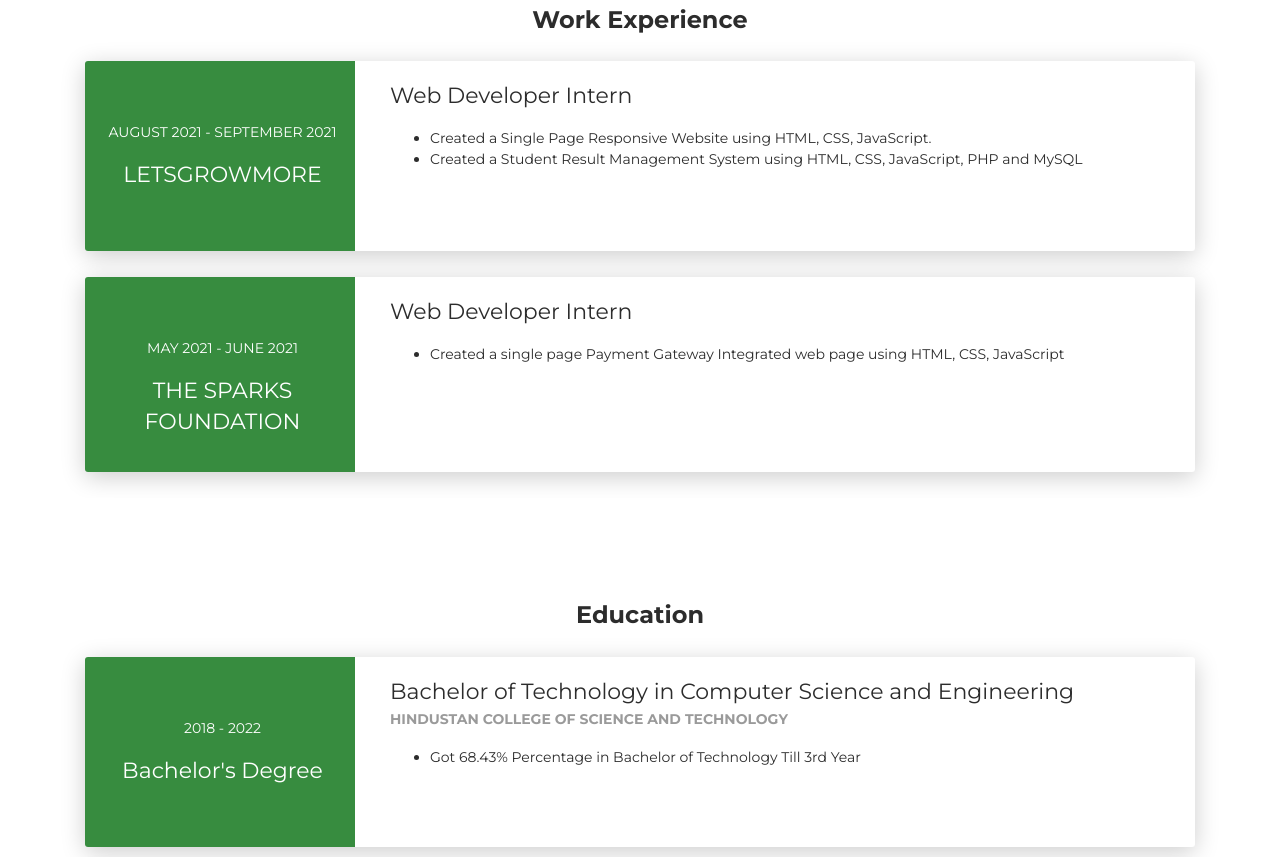
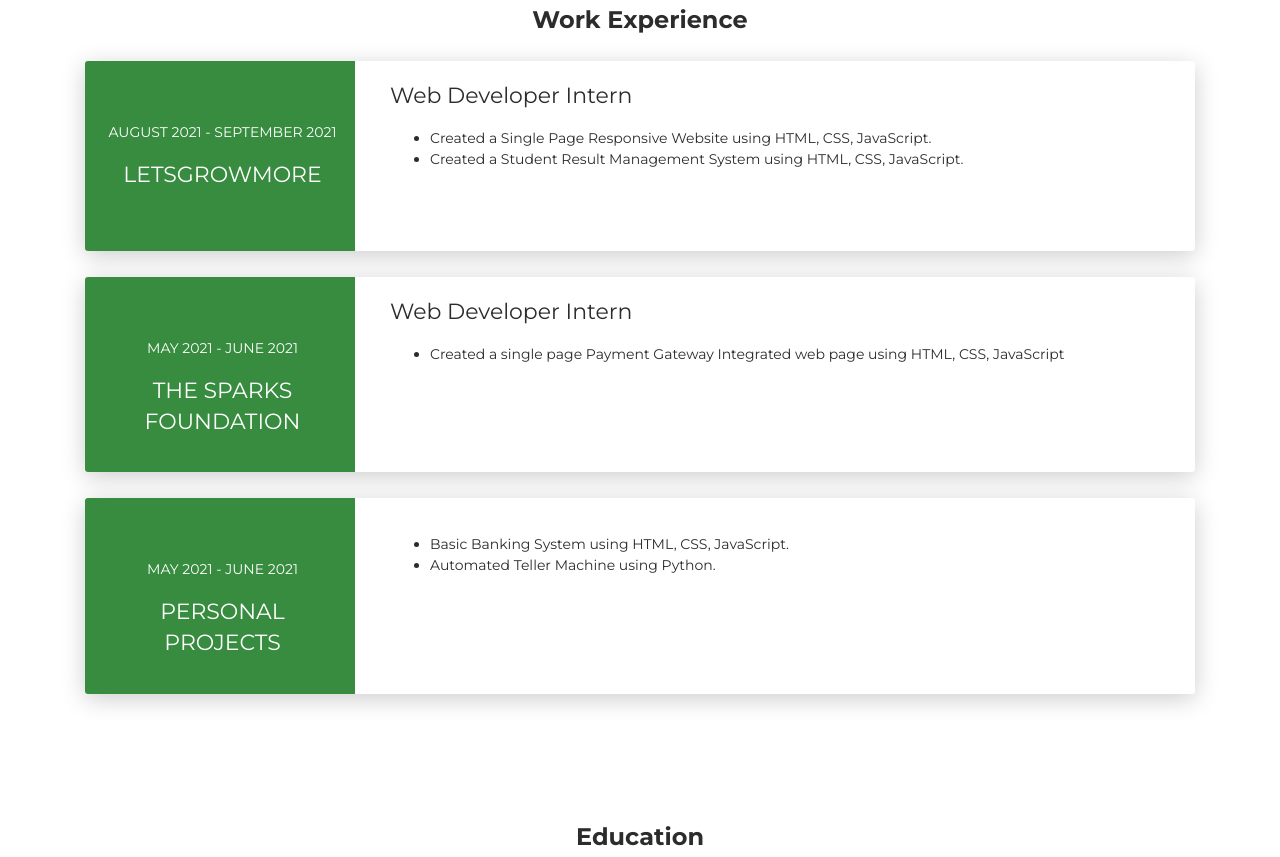
Before and after one commit to Tusharsarin/self, a plain HTML site: page index.html in a window 1280 px wide. Shown: the part 1425-2282 px from the top of the page. Drawn offline with nearby package versions, Linux system fonts and the light colour scheme.

Commit message:
Update index.html

```diff
--- a/index.html
+++ b/index.html
@@ -176,7 +176,7 @@
             <p>
               <ul>
                 <li>Created a Single Page Responsive Website using HTML, CSS, JavaScript.</li>
-                <li>Created a Student Result Management System using HTML, CSS, JavaScript, PHP and MySQL</li>
+                <li>Created a Student Result Management System using HTML, CSS, JavaScript.</li>
               </ul>
             </p>
           </div>
@@ -197,6 +197,27 @@
             <p>
               <ul>
                 <li>Created a single page Payment Gateway Integrated web page using HTML, CSS, JavaScript</li>
+              </ul>
+            </p>
+          </div>
+        </div>
+      </div>
+    </div>
+    <div class="card">
+      <div class="row">
+        <div class="col-md-3 bg-primary" data-aos="fade-right" data-aos-offset="50" data-aos-duration="500" >
+          <div class="card-body cc-experience-header" >
+            <p>May 2021 - June 2021</p>
+            <div class="h5">Personal Projects</div>
+          </div>
+        </div>
+        <div class="col-md-9" data-aos="fade-left" data-aos-offset="50" data-aos-duration="500">
+          <div class="card-body">
+            <div class="h5"></div>
+            <p>
+              <ul>
+                <li>Basic Banking System using HTML, CSS, JavaScript.</li>
+                <li>Automated Teller Machine using Python.</li>
               </ul>
             </p>
           </div>
```
